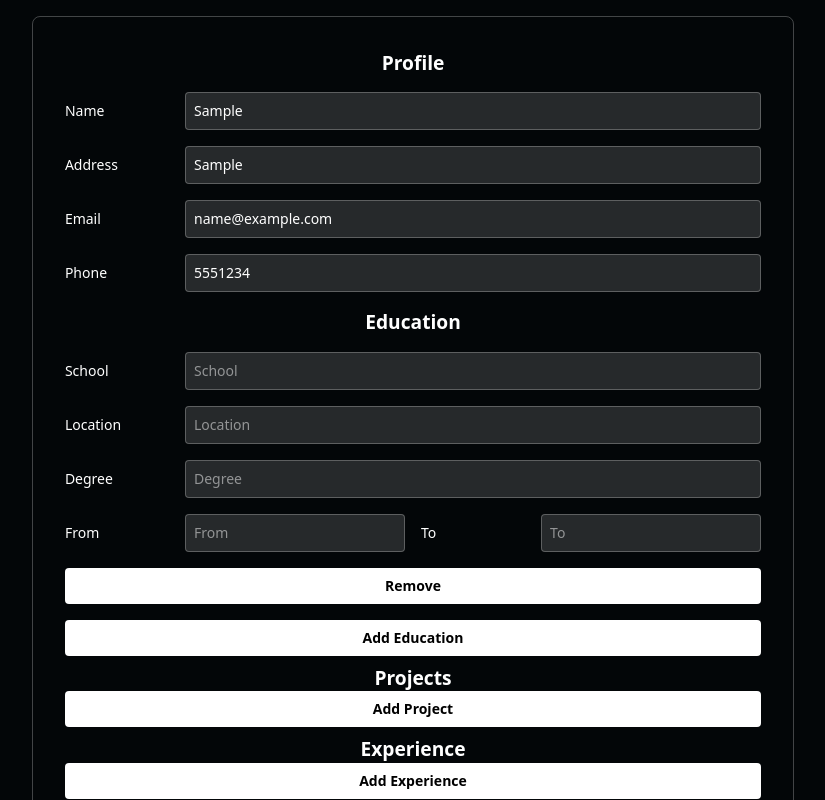
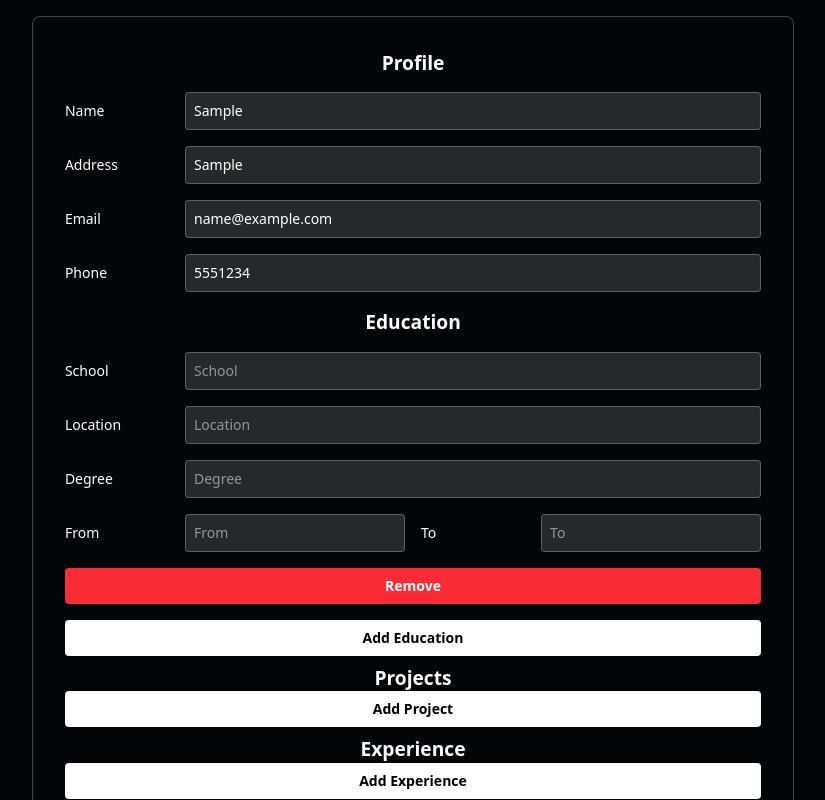
Before and after one commit to cedorikku/react-resume-builder, a React (Vite) app: page / in a window 1280 px wide. Both pictures are taken after typing "Sample", "Sample", "name@example.com", "5551234" into the empty fields and a click on the button "Add Education". Shown: the top 800 px of the page, without its empty margins (227-1052 px from the left). Built offline with nearby package versions, Linux system fonts and the light colour scheme.

Commit message:
Add red button variant

```diff
--- a/src/Form.jsx
+++ b/src/Form.jsx
@@ -1,6 +1,6 @@
 import './styles/Form.css';
 import Input from './components/Input';
-import Button from './components/Button';
+import Button, { ButtonRed } from './components/Button';
 import { FormSection } from './components/layouts/FormSection';
 
 const Form = ({ props }) => {
@@ -118,7 +118,7 @@ const Form = ({ props }) => {
                                 />
                             </div>
 
-                            <Button
+                            <ButtonRed
                                 text="Remove"
                                 handleClick={() =>
                                     handleRemoveEducationClick(
@@ -196,7 +196,7 @@ const Form = ({ props }) => {
                                                         }
                                                     />
                                                     <div className="flex basis-20">
-                                                        <Button
+                                                        <ButtonRed
                                                             text="-"
                                                             handleClick={() =>
                                                                 handleRemoveProjectResponsibilityClick(
@@ -215,7 +215,7 @@ const Form = ({ props }) => {
                                 ''
                             )}
 
-                            <Button
+                            <ButtonRed
                                 text="Remove"
                                 handleClick={() =>
                                     handleRemoveProjectClick(projectItem.key)
@@ -316,7 +316,7 @@ const Form = ({ props }) => {
                                                         }
                                                     />
                                                     <div className="flex basis-20">
-                                                        <Button
+                                                        <ButtonRed
                                                             text="-"
                                                             handleClick={() =>
                                                                 handleRemoveExperienceResponsibilityClick(
@@ -335,7 +335,7 @@ const Form = ({ props }) => {
                                 ''
                             )}
 
-                            <Button
+                            <ButtonRed
                                 text="Remove"
                                 handleClick={() =>
                                     handleRemoveExperienceClick(expItem.key)
--- a/src/components/Button.jsx
+++ b/src/components/Button.jsx
@@ -8,4 +8,14 @@ export const Button = ({ type = 'button', text, handleClick }) => (
     </button>
 );
 
+export const ButtonRed = ({ type = 'button', text, handleClick }) => (
+    <button
+        type={type}
+        onClick={handleClick}
+        className="w-[100%] cursor-pointer rounded-sm bg-red-500 px-8 py-4 font-bold text-white transition-colors hover:bg-red-600 active:scale-95"
+    >
+        {text}
+    </button>
+);
+
 export default Button;
```
